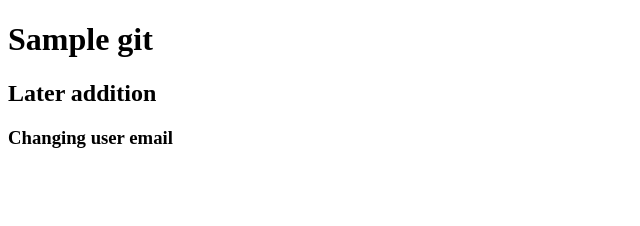
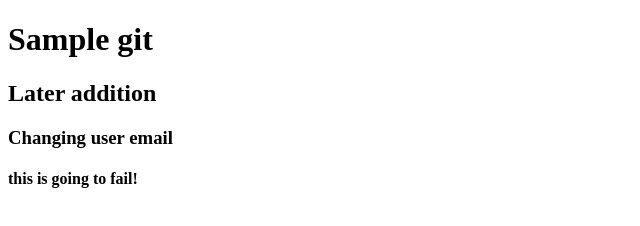
Before and after one commit to EricCBL/gittest, a plain HTML site: page index.html in a window 1280 px wide. Shown: the whole page, without its empty margins (0-640 px from the left). Drawn offline with Linux system fonts and the light colour scheme.

Commit message:
failing things

```diff
--- a/index.html
+++ b/index.html
@@ -10,5 +10,6 @@
   <h1>Sample git</h1>
   <h2>Later addition</h2>
   <h3>Changing user email</h3>
+  <h4>this is going to fail!</h4>
 </body>
 </html>
```
